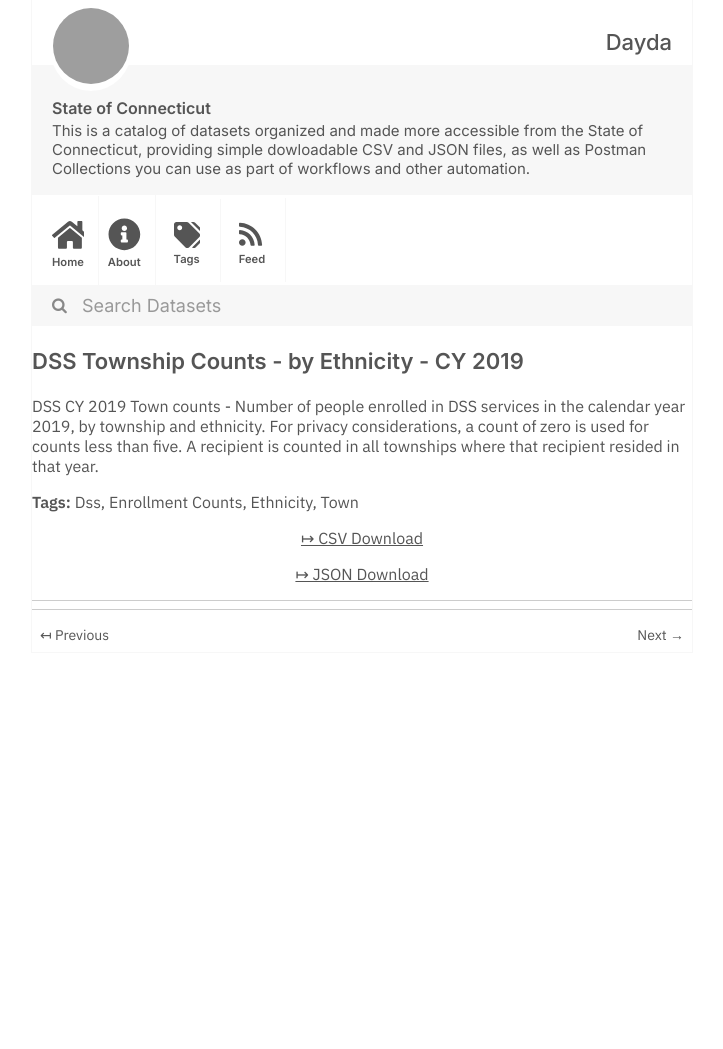
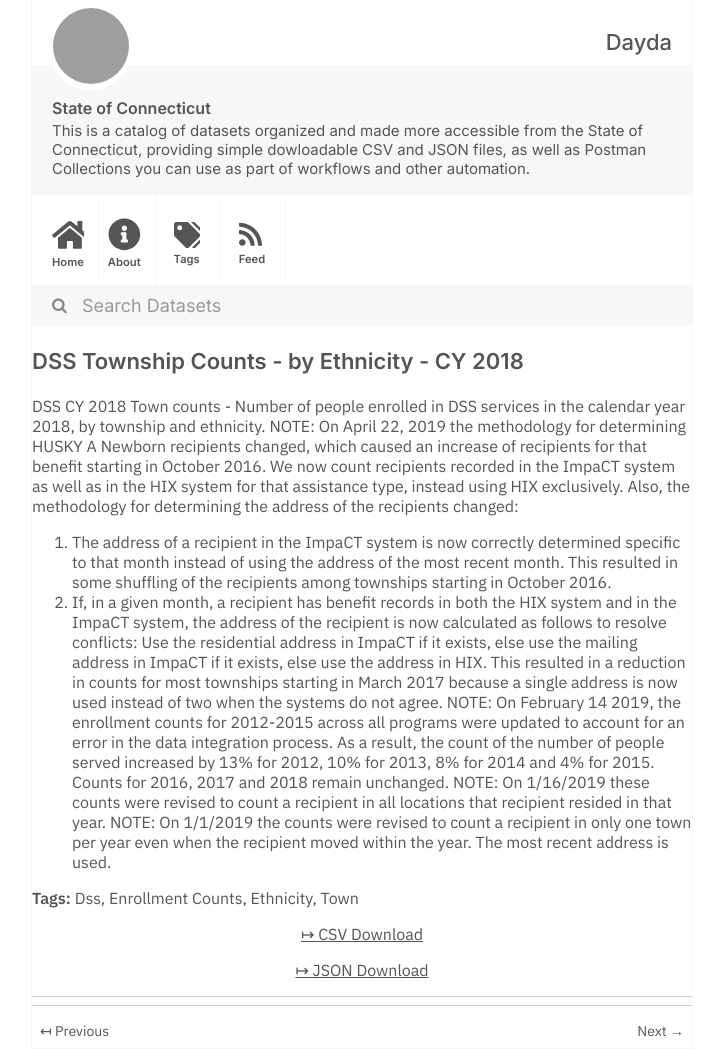
Before and after one commit to dayda-entities/state-of-connecticut, a Jekyll site: the page built from _posts/2020-11-12-dss-township-counts-by-ethnici.md, in a window 1280 px wide. Shown: the whole page, without its empty margins (278-1001 px from the left). Built offline with Jekyll 4.4.1, drawn with Linux system fonts in a browser that asks for light colours; before the commit the page ends 900 px from its top, so only the background shows below that; grey boxes are pictures that could not be loaded.

Commit message:
Publish Data

```diff
--- a/_posts/2020-11-12-dss-township-counts-by-ethnici.md
+++ b/_posts/2020-11-12-dss-township-counts-by-ethnici.md
@@ -1,7 +1,7 @@
 ---
-title: DSS Township Counts - by Ethnicity - CY 2019
-created: '2020-11-12T14:56:35.951782'
-modified: '2020-12-04T18:57:17.163712'
+title: DSS Township Counts - by Ethnicity - CY 2018
+created: '2020-11-12T14:56:10.590262'
+modified: '2020-12-04T18:56:48.965408'
 state: active
 type: dataset
 tags:
@@ -11,11 +11,16 @@ tags:
   - Town
 groups:
   - Local Government
-csv_url: 'https://data.ct.gov/api/views/jbdi-xhqe/rows.csv?accessType=DOWNLOAD'
-json_url: 'https://data.ct.gov/api/views/jbdi-xhqe/rows.json?accessType=DOWNLOAD'
+csv_url: 'https://data.ct.gov/api/views/grw7-bd28/rows.csv?accessType=DOWNLOAD'
+json_url: 'https://data.ct.gov/api/views/grw7-bd28/rows.json?accessType=DOWNLOAD'
 layout: post
 
 ---
-DSS CY 2019 Town counts - Number of people enrolled in DSS services in the calendar year 2019, by township and ethnicity.
-For privacy considerations, a count of zero is used for counts less than five.
-A recipient is counted in all townships where that recipient resided in that year.
+DSS CY 2018 Town counts - Number of people enrolled in DSS services in the calendar year 2018, by township and ethnicity.
+NOTE: On April 22, 2019 the methodology for determining HUSKY A Newborn recipients changed, which caused an increase of recipients for that benefit starting in October 2016. We now count recipients recorded in the ImpaCT system as well as in the HIX system for that assistance type, instead using HIX exclusively.
+Also, the methodology for determining the address of the recipients changed:
+1. The address of a recipient in the ImpaCT system is now correctly determined specific to that month instead of using the address of the most recent month. This resulted in some shuffling of the recipients among townships starting in October 2016.
+2. If, in a given month, a recipient has benefit records in both the HIX system and in the ImpaCT system, the address of the recipient is now calculated as follows to resolve conflicts: Use the residential address in ImpaCT if it exists, else use the mailing address in ImpaCT if it exists, else use the address in HIX. This resulted in a reduction in counts for most townships starting in March 2017 because a single address is now used instead of two when the systems do not agree.
+NOTE: On February 14 2019, the enrollment counts for 2012-2015 across all programs were updated to account for an error in the data integration process. As a result, the count of the number of people served increased by 13% for 2012, 10% for 2013, 8% for 2014 and 4% for 2015. Counts for 2016, 2017 and 2018 remain unchanged.
+NOTE: On 1/16/2019 these counts were revised to count a recipient in all locations that recipient resided in that year.
+NOTE: On 1/1/2019 the counts were revised to count a recipient in only one town per year even when the recipient moved within the year. The most recent address is used.
```
